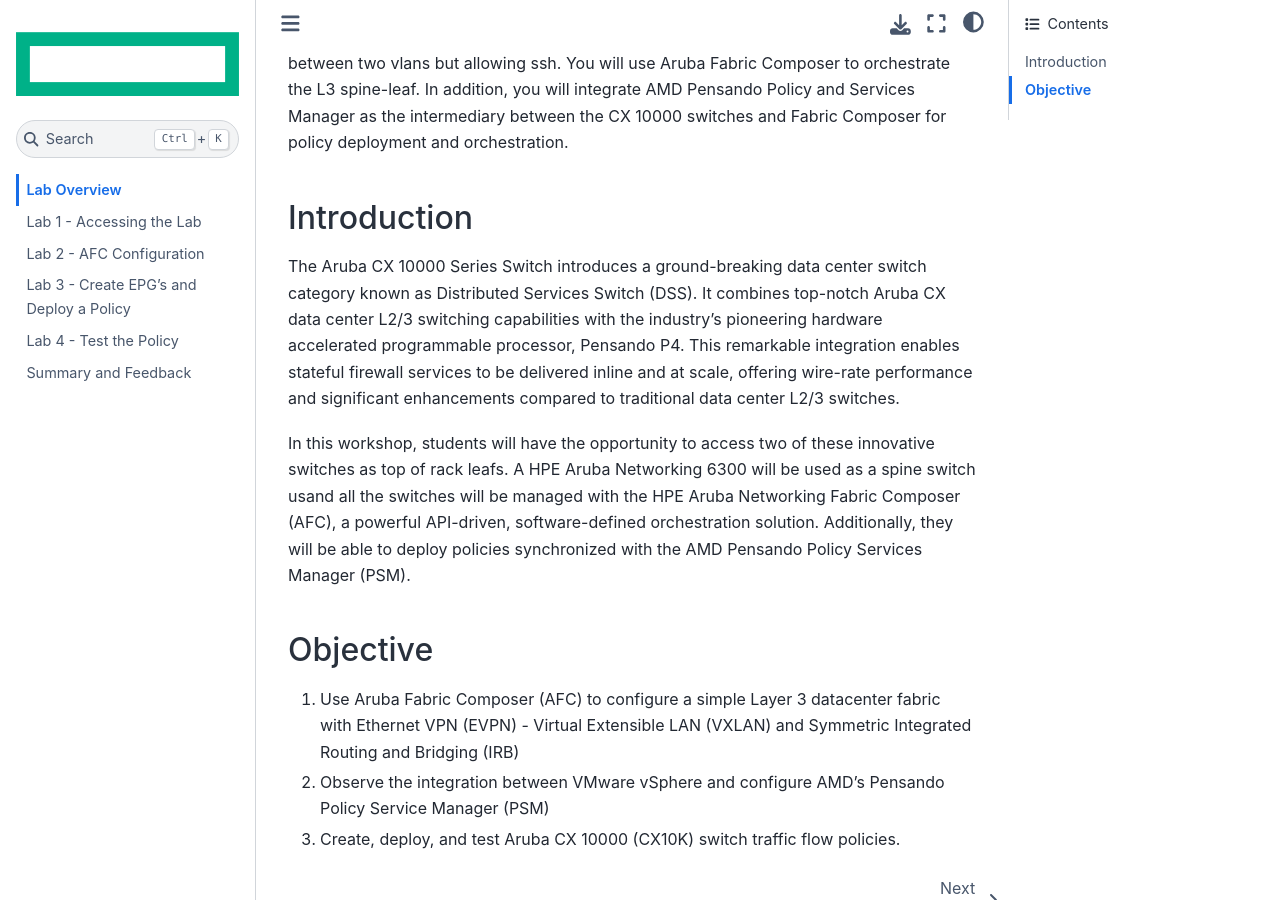
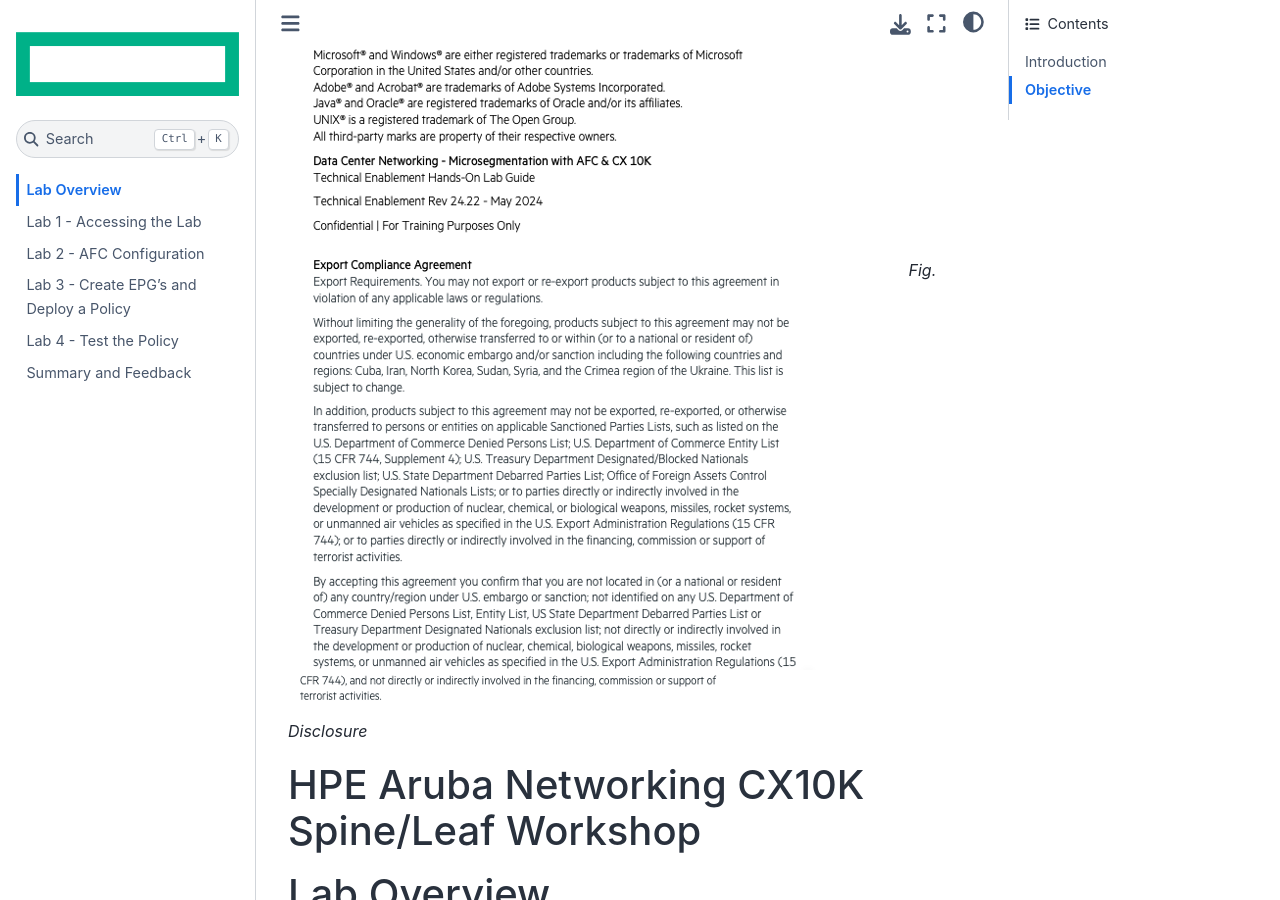
Before and after one commit to xod442/aruba-te-labguide-te4202, a Jupyter Book: the page built from docs/home.md, in a window 1280 px wide and 900 px high, scrolled down 501 px. Built offline with Jupyter Book 1.0.4 settings and Sphinx 7.4.7 and the Sphinx Book theme 1.1.4, drawn with Linux system fonts in a browser that asks for light colours.

Commit message:
see file for any changes

```diff
--- a/docs/home.md
+++ b/docs/home.md
@@ -1,4 +1,8 @@
 ![Lab Overview](images/hpe-logo2.svg)
+
+![Disclosure](images/disclose.png)
+_Fig. Disclosure_
+
 
 <h1>HPE Aruba Networking CX10K Spine/Leaf Workshop</h1>
 
```
Also changed, not shown: docs/images/disclose.png (added), 4 other files.
